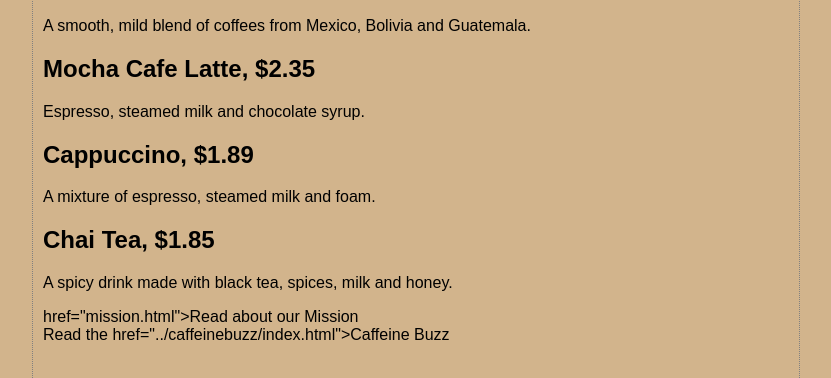
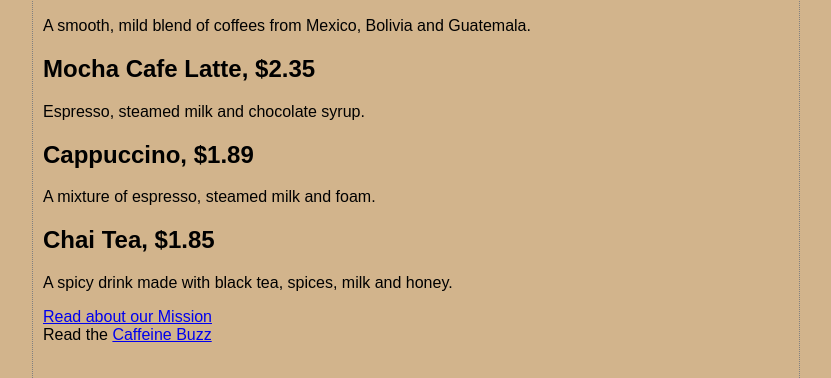
Before and after one commit to zlatejana-jpg/www.starbuzzcoffee.com, a plain HTML site: page index.html in a window 1280 px wide. Shown: the part 148-526 px from the top of the page, without its empty margins (224-1055 px from the left). Drawn offline with Linux system fonts and the light colour scheme.

Commit message:
Update index.html

```diff
--- a/index.html
+++ b/index.html
@@ -26,9 +26,9 @@ font-family: sans-serif;
 <h2>Chai Tea, $1.85</h2>
 <p>A spicy drink made with black tea, spices, milk and honey.</p>
 <p>
-<a> href="mission.html">Read about our Mission</a>
+<a href="mission.html">Read about our Mission</a>
 <br> Read the
-<a> href="../caffeinebuzz/index.html">Caffeine Buzz</a>
+<a href="../caffeinebuzz/index.html">Caffeine Buzz</a>
 </p>
 
 </body>
```
